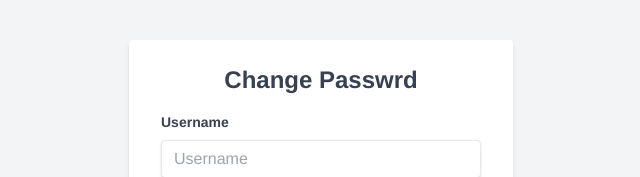
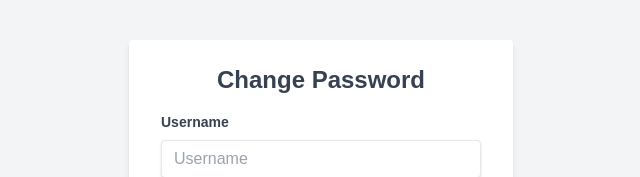
Before and after one commit to Hoan9696/vue-2022-08, a Vue app: page /change-password in a window 1280 px wide. Shown: the top 177 px of the page, without its empty margins (319-959 px from the left). Built offline with nearby package versions, Linux system fonts and the light colour scheme.

Commit message:
commit code add gr

```diff
--- a/public/index.html
+++ b/public/index.html
@@ -6,6 +6,9 @@
     <meta name="viewport" content="width=device-width,initial-scale=1.0">
     <link rel="icon" href="<%= BASE_URL %>favicon.ico">
     <title><%= htmlWebpackPlugin.options.title %></title>
+    <!-- <link rel="preconnect" href="https://fonts.googleapis.com">
+    <link rel="preconnect" href="https://fonts.gstatic.com" crossorigin>
+    <link href="https://fonts.googleapis.com/css2?family=DynaPuff&family=Montserrat:wght@100&display=swap" rel="stylesheet"> -->
   </head>
   <body>
     <noscript>
--- a/src/admin/user/ChangePassword.vue
+++ b/src/admin/user/ChangePassword.vue
@@ -2,7 +2,7 @@
   <div class="w-full max-w-sm">
     <form class="from-card">
       <div class="text-center">
-        <label class="title-card">Change Passwrd</label>
+        <label class="title-card">Change Password</label>
       </div>
       <div class="mb-4">
         <label class="input-label">Username</label>
--- a/src/admin/user/LoginAdmin.vue
+++ b/src/admin/user/LoginAdmin.vue
@@ -31,17 +31,18 @@
   }),
   methods: {
     register() {
-      this.$router.push("/register")
+      this.$router.push("/register");
     },
     changPassword() {
-      this.$router.push("/change-password")
-    }
-  }
+      this.$router.push("/change-password");
+    },
+  },
 };
 </script>
 
 <style scoped>
 body {
-  font-family: "Montserrat", sans-serif;
+  /* font-family: "Open Sans", sans-serif; */
+  /* font-family: "Montserrat", sans-serif; */
 }
 </style>
--- a/src/components/gr-text-field.vue
+++ /dev/null
@@ -1,35 +0,0 @@
-<template>
-  <div class="mb-4">
-    <label class="block text-gray-700 text-sm font-bold mb-2 text-left">{{
-      textLabel
-    }}</label>
-    <input
-      class="
-        shadow
-        appearance-none
-        border
-        rounded
-        w-full
-        py-2
-        px-3
-        text-gray-700
-        leading-tight
-        mb-3
-        focus:outline-none focus:shadow-blue-600
-      "
-      type="text"
-      :placeholder="placeholder"
-    />
-  </div>
-</template>
-<script>
-export default {
-  name: "grTextField",
-  props: {
-    textLabel: String,
-    placeholder: String,
-  },
-};
-</script>
-<style scoped>
-</style>
--- /dev/null
+++ b/src/components/gr/gr-button/GrButton.vue
@@ -0,0 +1,13 @@
+<template>
+  <div>
+
+  </div>
+</template>
+<script>
+export default {
+
+}
+</script>
+<style>
+
+</style>
--- /dev/null
+++ b/src/components/gr/gr-textfield/GrTextField.vue
@@ -0,0 +1,13 @@
+<template>
+  <div>
+
+  </div>
+</template>
+<script>
+export default {
+
+}
+</script>
+<style>
+
+</style>
--- a/src/styles/index.css
+++ b/src/styles/index.css
@@ -1,10 +1,12 @@
 @tailwind base;
 @tailwind components;
 @tailwind utilities;
-@import url('https://fonts.googleapis.com/css2?family=Montserrat:wght@100&display=swap');
+@import url('https://fonts.googleapis.com/css2?family=Montserrat:wght@400&display=swap');
+/* @import url('https://fonts.googleapis.com/css2?family=DynaPuff&family=Montserrat:wght@100&display=swap'); */
 
-body {
+* {
   font-family: 'Montserrat', sans-serif;
+  /* font-family: 'DynaPuff', cursive; */
 }
 
 .input-label {
--- a/tailwind.config.js
+++ b/tailwind.config.js
@@ -9,7 +9,8 @@
   theme: {
     extend: {
       fontFamily: {
-        sans: ['Inter var', ...defaultTheme.fontFamily.sans],
+        // sans: ['Inter var', ...defaultTheme.fontFamily.sans],
+        'sans-serif': ['Montserrat', 'Open Sans'],
       },
     }
   },
```
Also changed, not shown: src/components/gr/gr-button/index.js (added), src/components/gr/gr-textfield/index.js (added).
